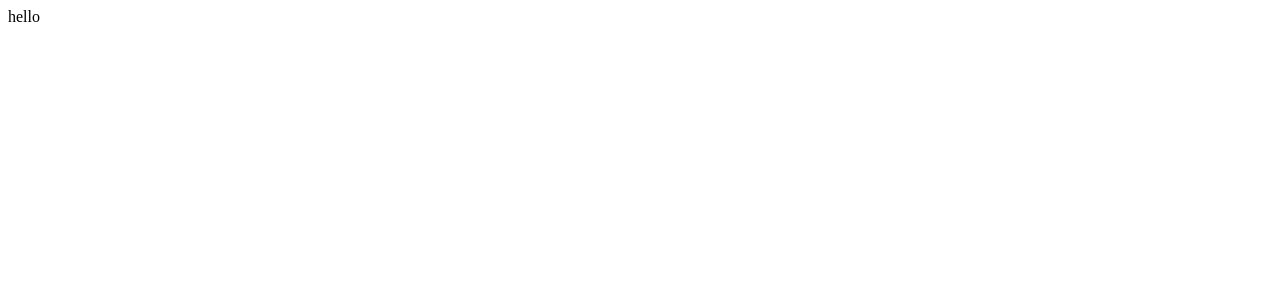
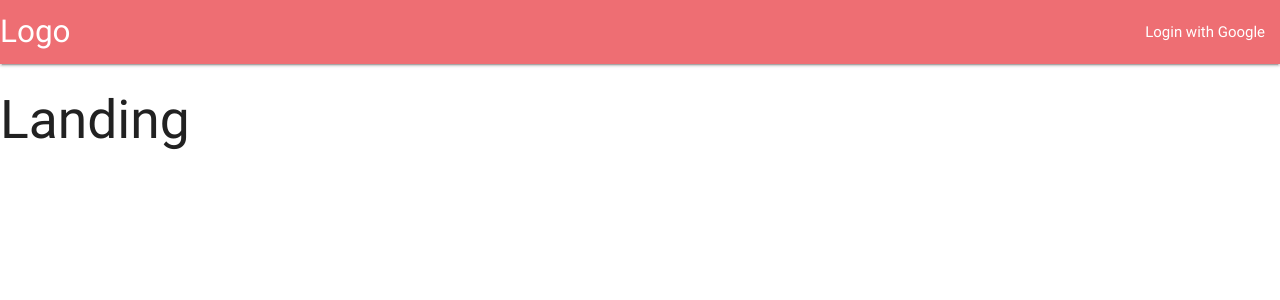
Before and after one commit to Homa/chunk-learning, a React (Create React App) app in the folder client/: page / in a window 1280 px wide. Shown: the top 300 px of the page. Built offline with nearby package versions, Linux system fonts and the light colour scheme.

Commit message:
added materialize-css and routes

```diff
--- a/client/src/components/App.js
+++ b/client/src/components/App.js
@@ -1,9 +1,34 @@
 import React from 'react';
+import { BrowserRouter, Route } from 'react-router-dom';
+import "materialize-css/dist/css/materialize.min.css";
+
+const Header = () => {
+  return(
+    <nav>
+        <div className="nav-wrapper">
+          <a href="#" className="brand-logo">Logo</a>
+          <ul id="nav-mobile" className="right hide-on-med-and-down">
+            <li><a href="/auth/google">Login with Google</a></li>
+          </ul>
+        </div>
+      </nav>
+  );
+}
+const Dashboard = () => <h2>Dashboard</h2>
+const SurveyNew = () => <h2>SurveyNew</h2>
+const Landing = () => <h2>Landing</h2>
 
 const App = () => {
   return (
     <div>
-      hello
+      <BrowserRouter>
+        <div>
+          <Header></Header>
+          <Route exact path="/dashboard" component={Dashboard}></Route>
+          <Route exact path="/surveyNew" component={SurveyNew}></Route>
+          <Route exact path="/" component={Landing}></Route>
+        </div>
+      </BrowserRouter>
     </div>
   );
 };
```
Also changed, not shown: client/package.json (+10 -0 lines), 1 other file (tests, documents, lock files or other folders).
